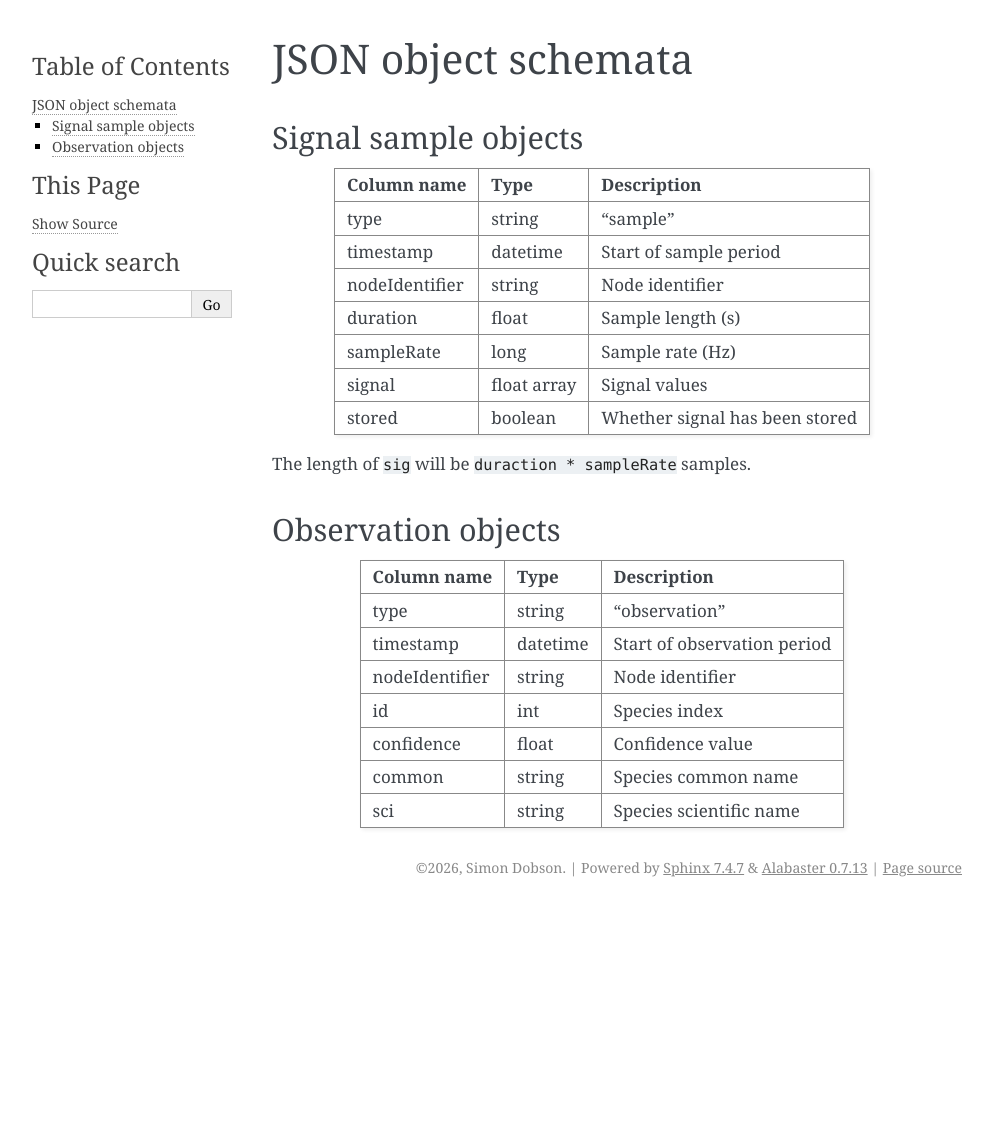
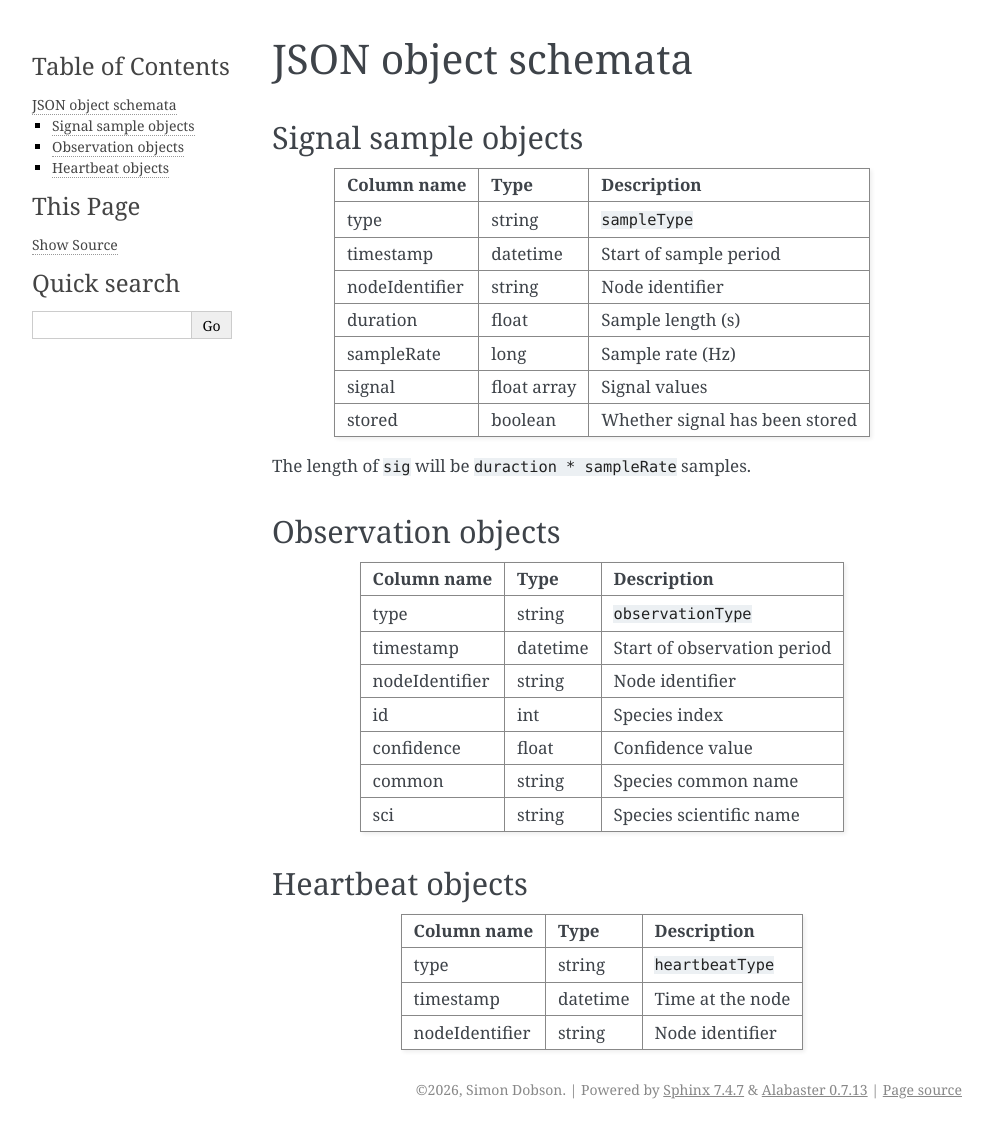
Before and after one commit to simoninireland/chirpy, a Sphinx documentation site: the page built from doc/json-schema.rst, in a window 1280 px wide. Shown: the whole page, without its empty margins (148-1141 px from the left). Built offline with Sphinx 7.4.7, drawn with Linux system fonts in a browser that asks for light colours; before the commit the page ends 907 px from its top, so only the background shows below that.

Commit message:
Added heartbeat generator

```diff
--- a/doc/json-schema.rst
+++ b/doc/json-schema.rst
@@ -7,7 +7,7 @@ Signal sample objects
 +----------------+--------------+--------------------------------+
 | Column name    | Type         | Description                    |
 +================+==============+================================+
-| type           | string       | "sample"                       |
+| type           | string       | ``sampleType``                 |
 +----------------+--------------+--------------------------------+
 | timestamp      | datetime     | Start of sample period         |
 +----------------+--------------+--------------------------------+
@@ -31,7 +31,7 @@ Observation objects
 +----------------+--------------+--------------------------------+
 | Column name    | Type         | Description                    |
 +================+==============+================================+
-| type           | string       | "observation"                  |
+| type           | string       | ``observationType``            |
 +----------------+--------------+--------------------------------+
 | timestamp      | datetime     | Start of observation period    |
 +----------------+--------------+--------------------------------+
@@ -45,3 +45,16 @@ Observation objects
 +----------------+--------------+--------------------------------+
 | sci            | string       | Species scientific name        |
 +----------------+--------------+--------------------------------+
+
+Heartbeat objects
+------------------
+
++----------------+--------------+--------------------------------+
+| Column name    | Type         | Description                    |
++================+==============+================================+
+| type           | string       | ``heartbeatType``              |
++----------------+--------------+--------------------------------+
+| timestamp      | datetime     | Time at the node               |
++----------------+--------------+--------------------------------+
+| nodeIdentifier | string       | Node identifier                |
++----------------+--------------+--------------------------------+
```
Also changed, not shown: doc/config.rst (+37 -32 lines), doc/scripts.rst (+13 -0 lines), 2 other files.
